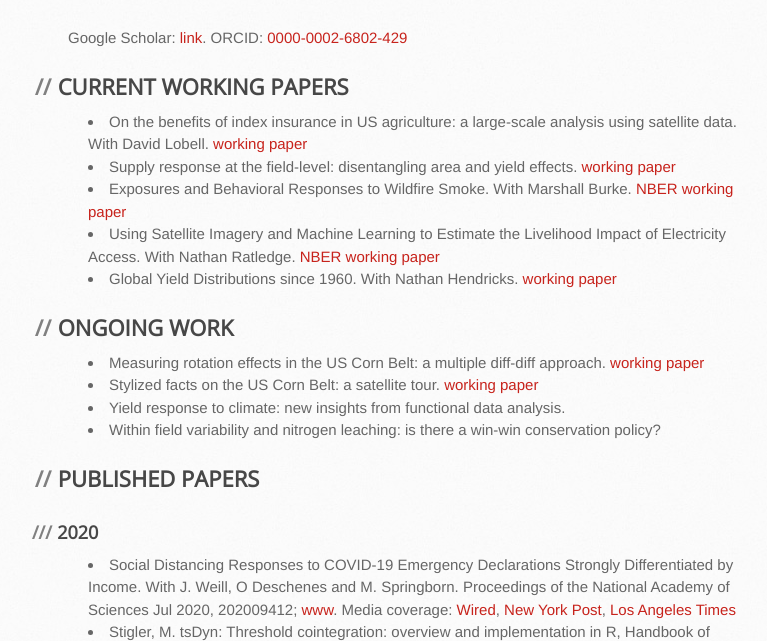
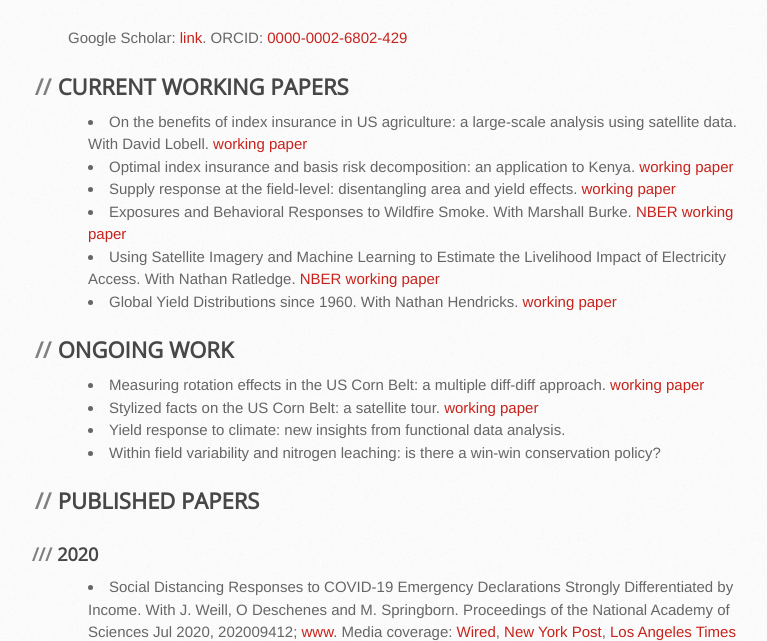
Before and after one commit to MatthieuStigler/MatthieuStigler.github.io, a Jekyll site: the page built from Research.Md, in a window 1280 px wide and 900 px high, cut to the strip 259-900 px from the top of the window. Shown: the whole strip, without its empty margins (102-869 px from the left). Built offline with Jekyll 4.4.1, drawn with Linux system fonts in a browser that asks for light colours.

Commit message:
Add Kenya paper

```diff
--- a/Research.Md
+++ b/Research.Md
@@ -6,7 +6,8 @@ Google  Scholar: [link](https://scholar.google.com/citations?user=AiA41oQAAAAJ&h
 
 ## CURRENT WORKING PAPERS
 
-- *On the benefits of index insurance in US agriculture: a large-scale analysis using satellite data. With David Lobell*. [working paper](https://github.com/MatthieuStigler/MatthieuStigler.github.io/raw/master/docs/cropIns_paper_latest.pdf)
+- *On the benefits of index insurance in US agriculture: a large-scale analysis using satellite data. With David Lobell*. [working paper](https://arxiv.org/abs/2011.12544)
+- *Optimal index insurance and basis risk decomposition: an application to Kenya*. [working paper](https://arxiv.org/abs/2111.08601)
 - *Supply response at the field-level: disentangling area and yield effects.* [working paper](https://matthieustigler.github.io/docs/yield_response_satellite_Stigler.pdf)
 - *Exposures and Behavioral Responses to Wildfire Smoke.* With Marshall Burke. [NBER working paper](https://www.nber.org/papers/w29380)
 - *Using Satellite Imagery and Machine Learning to Estimate the Livelihood Impact of Electricity Access.* With Nathan Ratledge. [NBER working paper](https://www.nber.org/papers/w29237)
```
